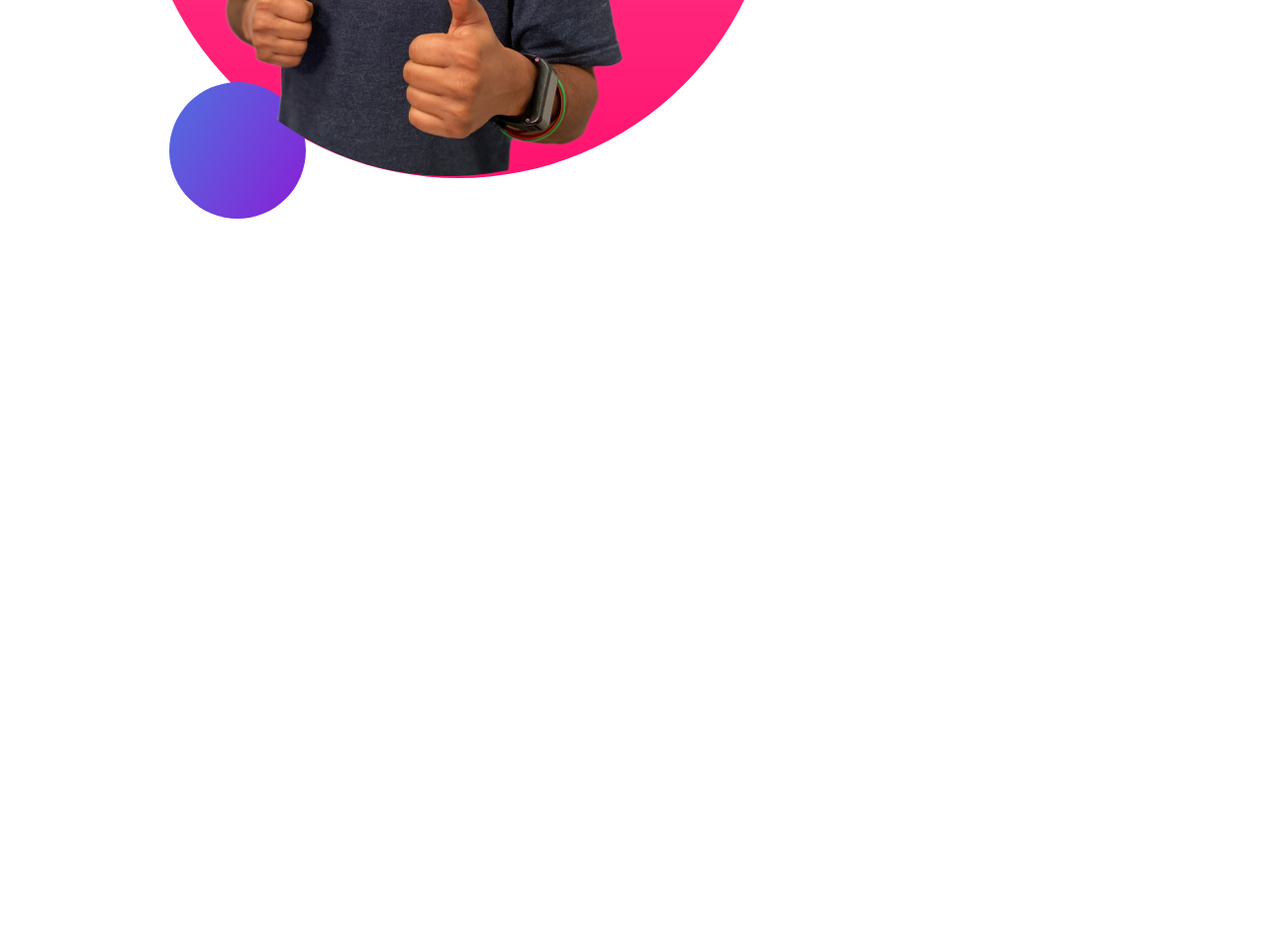
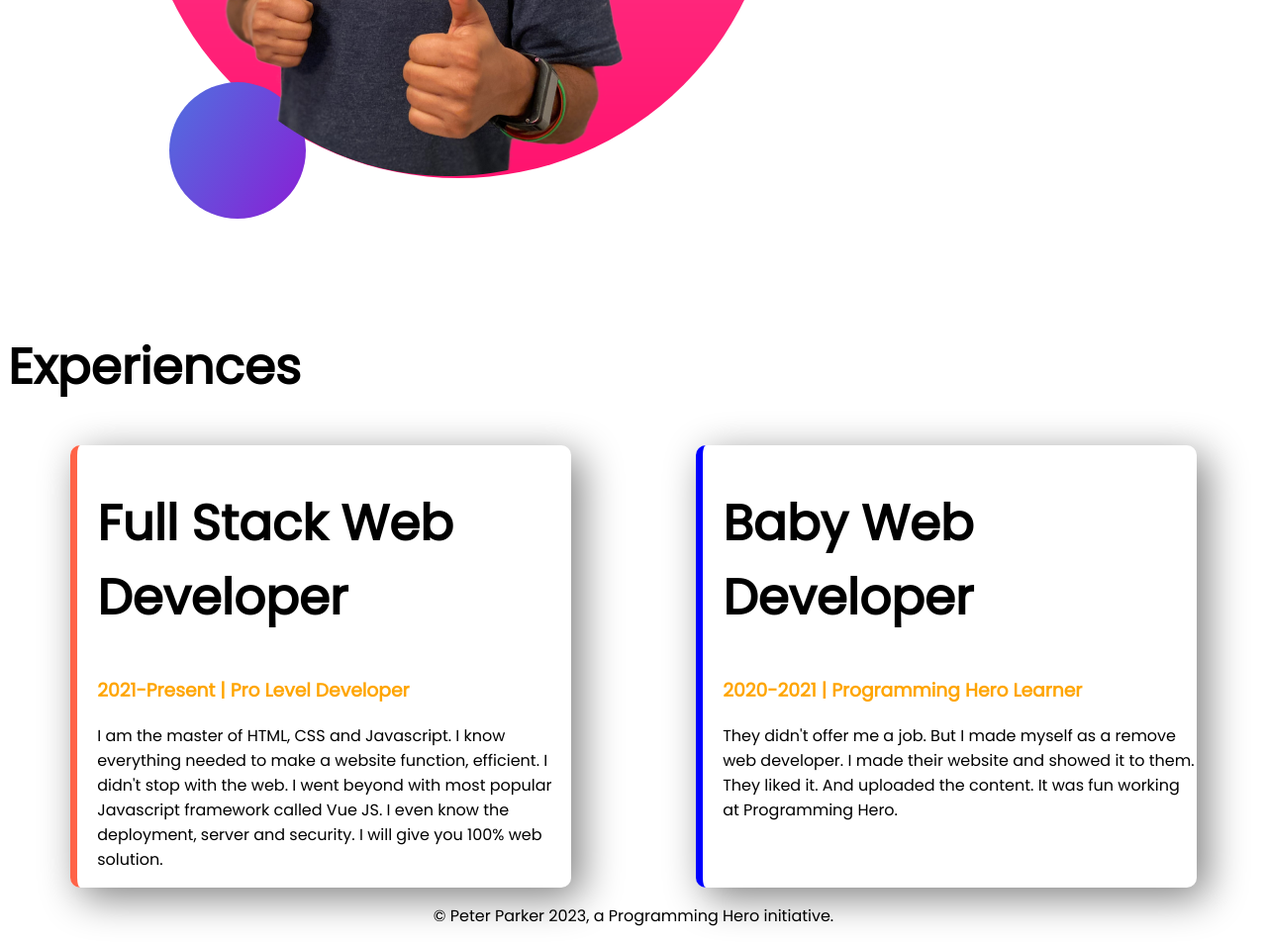
Before and after one commit to choncholmahmud1/my-portfolio-first, a plain HTML site: page index.html in a window 1280 px wide. Shown: the part 1517-2471 px from the top of the page at 99% size. Before the commit the page ends 1817 px from the top, so only its background shows below. Drawn offline with Linux system fonts and the light colour scheme.

Commit message:
footer add

```diff
--- a/index.html
+++ b/index.html
@@ -14,7 +14,7 @@
     <link rel="stylesheet" href="style.css" />
   </head>
   <body>
-    <section>
+    <section class="flex-cont">
       <div class="half-width">
         <h1>Welcome To</h1>
         <h1><span class="orenge">Peter Parker</span> World!</h1>
@@ -31,7 +31,7 @@
         <img src="images/jhankar.png" alt="" />
       </div>
     </section>
-    <section>
+    <section class="flex-cont">
       <div class="half-width">
         <img src="images/jhankar2.png" alt="" />
       </div>
@@ -46,5 +46,32 @@
         <a class="hire-button" href="">Download Resume</a>
       </div>
     </section>
+    <section>
+      <h1>Experiences</h1>
+      <div class="flex-cont">
+        <div id="color1" class="exp-item">
+          <h1>Full Stack Web Developer</h1>
+          <h3 class="orenge">2021-Present | Pro Level Developer</h3>
+          <p>
+            I am the master of HTML, CSS and Javascript. I know everything
+            needed to make a website function, efficient. I didn't stop with the
+            web. I went beyond with most popular Javascript framework called Vue
+            JS. I even know the deployment, server and security. I will give you
+            100% web solution.
+          </p>
+        </div>
+        <div id="color2" class="exp-item">
+          <h1>Baby Web Developer</h1>
+          <h3 class="orenge">2020-2021 | Programming Hero Learner</h3>
+          <p>
+            They didn't offer me a job. But I made myself as a remove web
+            developer. I made their website and showed it to them. They liked
+            it. And uploaded the content. It was fun working at Programming
+            Hero.
+          </p>
+        </div>
+      </div>
+    </section>
+    <footer><p>© Peter Parker 2023, a Programming Hero initiative.</p></footer>
   </body>
 </html>
--- a/style.css
+++ b/style.css
@@ -7,7 +7,7 @@ h1 {
 .orenge {
   color: orange;
 }
-section {
+.flex-cont {
   display: flex;
 }
 .half-width {
@@ -24,3 +24,20 @@ section {
   font-weight: 700;
   border-radius: 5px;
 }
+.exp-item {
+  width: 40%;
+  margin-left: 5%;
+  margin-right: 5%;
+  padding-left: 20px;
+  border-radius: 10px;
+  box-shadow: 10px 10px 40px gray;
+}
+#color1 {
+  border-left: 7px solid tomato;
+}
+#color2 {
+  border-left: 7px solid blue;
+}
+footer p {
+  text-align: center;
+}
```
